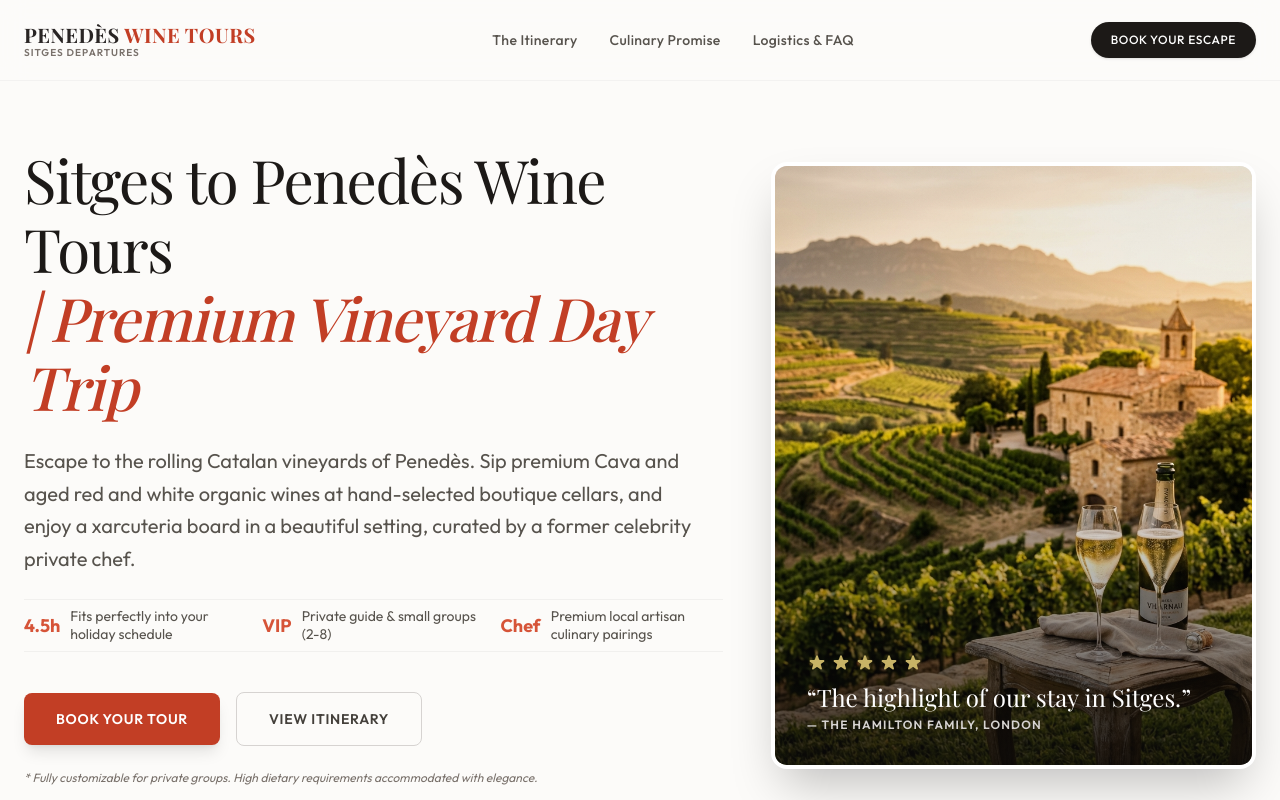
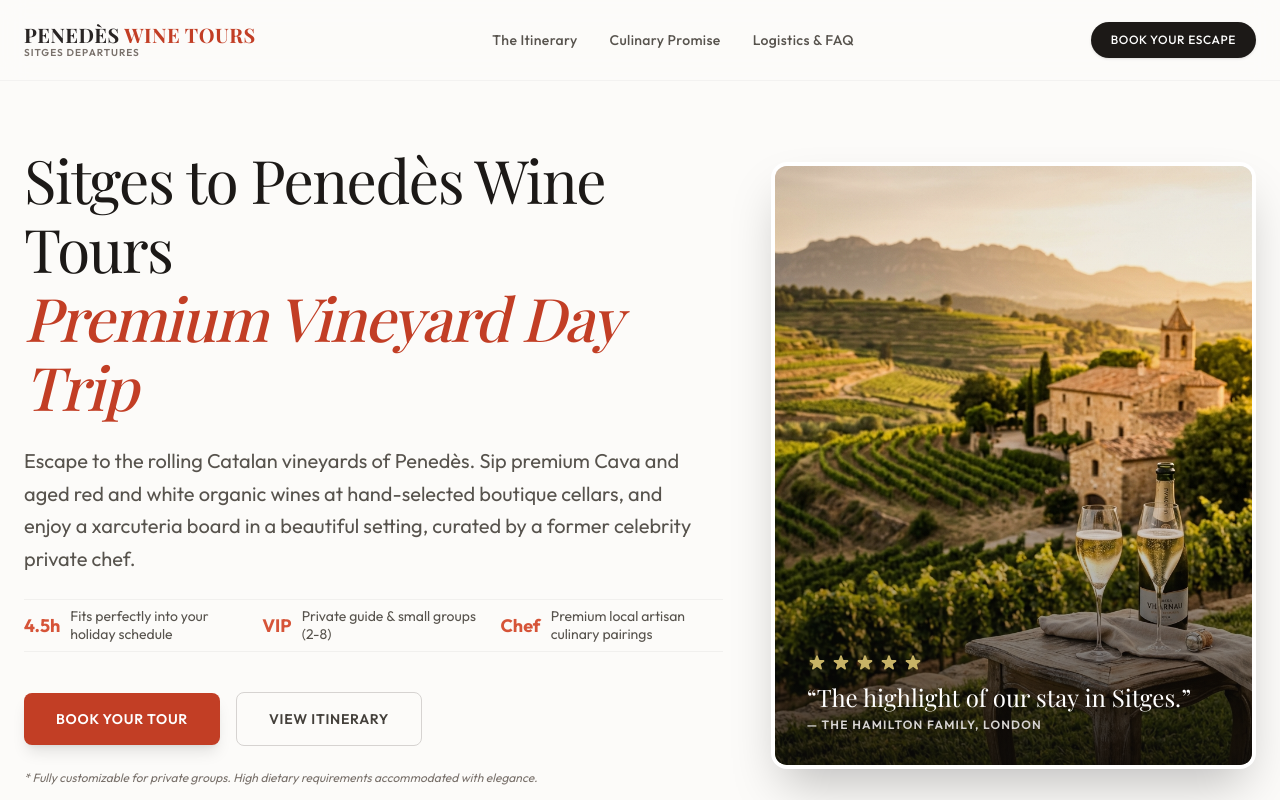
Before and after one commit to DAGarnish/penedeswinetours, a Next.js app: page / in a window 1280 px wide. Shown: the top 800 px of the page. Built offline with nearby package versions, Linux system fonts and the light colour scheme; a web font is replaced by a local one.

Commit message:
Remove pipe from heading

```diff
--- a/src/app/page.tsx
+++ b/src/app/page.tsx
@@ -52,7 +52,7 @@ export default function Home() {
 
             <h1 className="text-4xl sm:text-5xl md:text-6xl font-serif text-stone-900 leading-[1.15] tracking-tight">
               Sitges to Penedès Wine Tours <br className="hidden md:block"/>
-              <span className="text-terracotta-600 italic font-medium">| Premium Vineyard Day Trip</span>
+              <span className="text-terracotta-600 italic font-medium">Premium Vineyard Day Trip</span>
             </h1>
 
             <p className="text-stone-600 text-lg md:text-xl font-normal leading-relaxed max-w-2xl">
```
